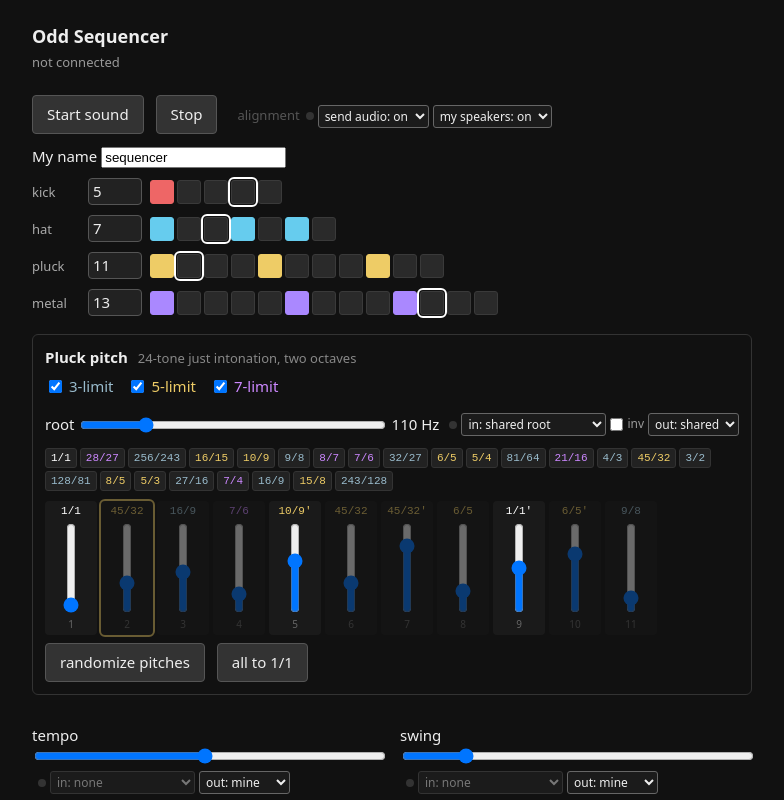
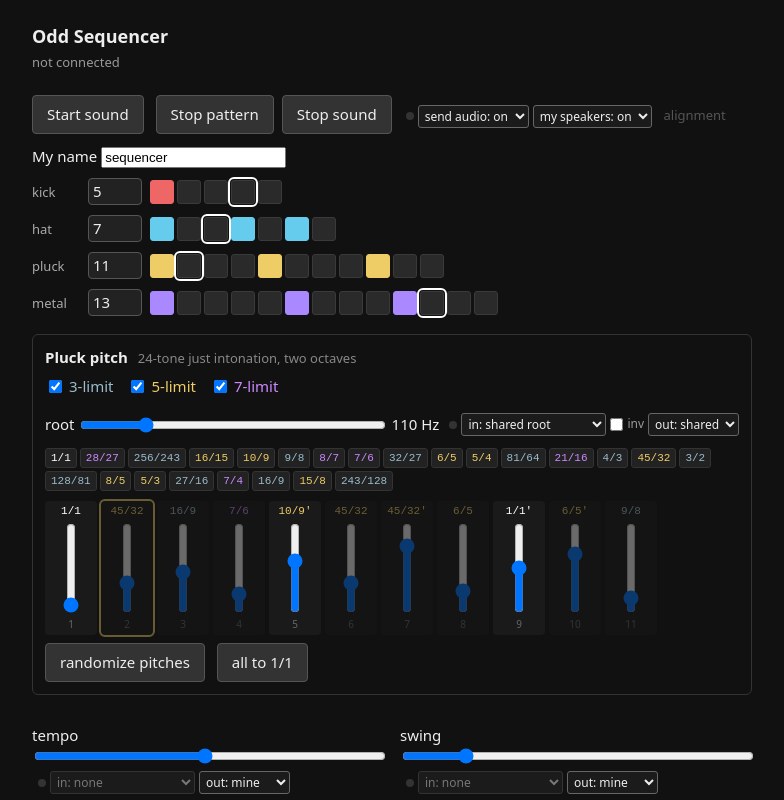
Before and after one commit to Sabbatai/dissonance-osc-3, a website: page public/sequencer.html in a window 1280 px wide. Both pictures are taken after a click on the button "Start sound". Shown: the top 800 px of the page, without its empty margins (248-1032 px from the left). Drawn offline with Linux system fonts and the light colour scheme.

Commit message:
added stop sound buttons, they currently pause the instruments

```diff
--- a/public/dissonance.js
+++ b/public/dissonance.js
@@ -42,7 +42,8 @@
                              Start button instead of new AudioContext()
      audioOut({ anchor })    returns a node: connect your final sound to
                              it instead of ctx.destination. Its strip has
-                             "send audio" (to the room) and "my speakers"
+                             "send audio" (to the room) and "my speakers",
+                             plus a Stop sound / Resume sound button
      audioIn(id, { anchor }) returns a node carrying another player's
                              sound; its strip picks whose. Connect it
                              into your effect. A limiter guards loops.
@@ -322,7 +323,35 @@
       toggle("my speakers", st.speaker, (v) => { st.speaker = v; saveA("out-speaker", v); speaker.gain.setTargetAtTime(v ? 1 : 0, ctx.currentTime, 0.02); }));
     placeStrip(o.anchor || "start", "audio out", strip);
     outBus = bus;
+    strip.before(stopButton());
     return bus;
+  }
+
+  // Stop / resume everything this page is doing with sound. Pauses the
+  // whole audio engine, so patterns, delays and streams freeze in place
+  // and carry on from there when resumed. The page's own Start button
+  // also resumes.
+  function stopButton(o = {}) {
+    const ctx = audioContext();
+    injectStyle();
+    const b = document.createElement("button");
+    b.className = "d-stop";
+    const paint = () => {
+      const on = ctx.state === "running";
+      b.textContent = on ? "Stop sound" : "Resume sound";
+      b.classList.toggle("stopped", !on);
+      if (on && outBus) outBus.gain.setTargetAtTime(1, ctx.currentTime, 0.01);
+    };
+    b.onclick = () => {
+      if (ctx.state === "running") {
+        if (outBus) outBus.gain.setTargetAtTime(0, ctx.currentTime, 0.01);   // fade, no click
+        setTimeout(() => ctx.suspend(), 60);
+      } else ctx.resume();
+    };
+    ctx.addEventListener("statechange", paint);
+    paint();
+    if (o.anchor) { const a = typeof o.anchor === "string" ? $id(o.anchor) : o.anchor; if (a) a.after(b); }
+    return b;
   }
 
   // a node carrying another player's sound (choose whose in its strip)
@@ -449,6 +478,8 @@
       .rt-inv input { margin: 0; }
       .rt-dot { width: 8px; height: 8px; border-radius: 50%; background: #333; flex: none; }
       .rt-dot.hit { background: #6c6; }
+      button.d-stop { margin-left: 0; }
+      button.d-stop.stopped { background: #733; border-color: #a55; }
       #routing .rt-row { display: flex; align-items: center; gap: 6px; margin: 8px 0; font-size: 13px; }
       #routing .rt-name { color: #aaa; }
     `;
@@ -456,5 +487,5 @@
   }
 
   onNameChange(() => params.forEach(fillListen));
-  Object.assign(window, { param, send, on, logLine, setStatus, audioContext, audioOut, audioIn, onStreams });
+  Object.assign(window, { param, send, on, logLine, setStatus, audioContext, audioOut, audioIn, onStreams, stopButton });
 })();
--- a/public/sequencer.html
+++ b/public/sequencer.html
@@ -52,7 +52,7 @@
 <div id="status" class="status">not connected</div>
 
 <button id="start">Start sound</button>
-<button id="stop">Stop</button>
+<button id="stop">Stop pattern</button>
 <span id="align">alignment</span>
 <label>My name <input id="name" value="sequencer"></label>
 
@@ -337,7 +337,7 @@ $("start").onclick = () => {
     ctx = audioContext();
     master = ctx.createDynamicsCompressor();
     const out = ctx.createGain(); out.gain.value = 0.6;
-    master.connect(out).connect(audioOut({ anchor: "align" }));
+    master.connect(out).connect(audioOut({ anchor: "stop" }));
     noiseBuf = ctx.createBuffer(1, ctx.sampleRate * 0.2, ctx.sampleRate);
     const d = noiseBuf.getChannelData(0);
     for (let i = 0; i < d.length; i++) d[i] = Math.random() * 2 - 1;
```
Also changed, not shown: public/mixer.html (+1 -0 lines).
